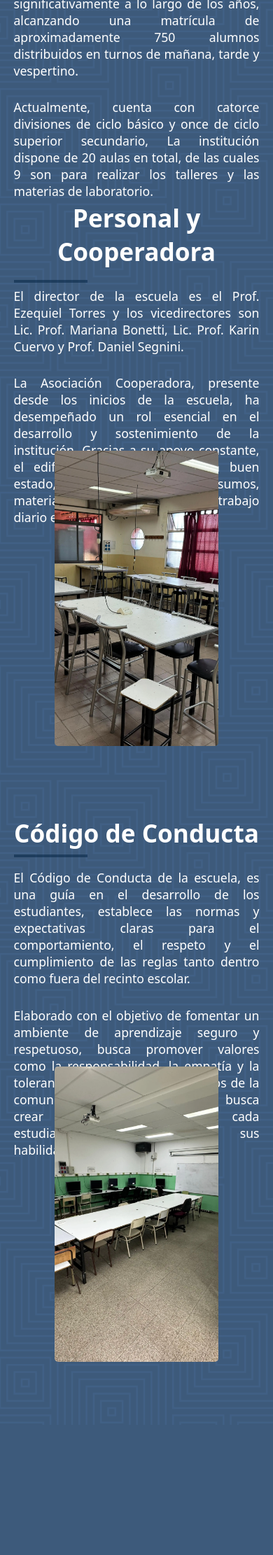
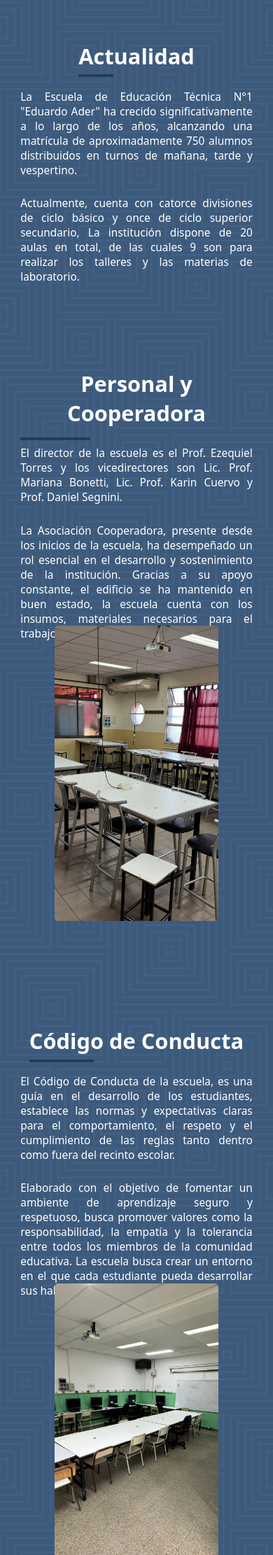
Before and after one commit to Exaedro/web_institucional, a PHP site: page / in a window 390 px wide. Shown: the part 4278-6500 px from the top of the page at 70% size. Before the commit the page ends 6224 px from the top, so only its background shows below. Run offline with PHP 8.4, Linux system fonts and the light colour scheme; some libraries are stand-ins or nearby versions.

Commit message:
upgrade diseño 2

```diff
--- a/css/style.css
+++ b/css/style.css
@@ -456,7 +456,7 @@ body {
 #sobre_nosotros .cont_text {
     padding: 50px;
     min-height: 58vh;
-    width: 90vw;
+    width: 85vw;
     display: flex;
     justify-content: flex-start;
     align-items: flex-start;
@@ -553,19 +553,20 @@ body {
 
     #sobre_nosotros .cont_text {
         padding: 0;
-        margin-bottom: 30px;
+        margin-bottom: 80px;
+        font-size: 14px;
     }
 
     #sobre_nosotros .container {
         height: 10vh !important;
     }
-
+    #sobre_nosotros .cont_text .img {
+        margin-top: 10px;
+    }
     #sobre_nosotros .container h1 {
         font-size: 24px;
 
     }
 
-    #sobre_nosotros .reverse {
-        flex-direction: column;
-    }
+
 }
```
